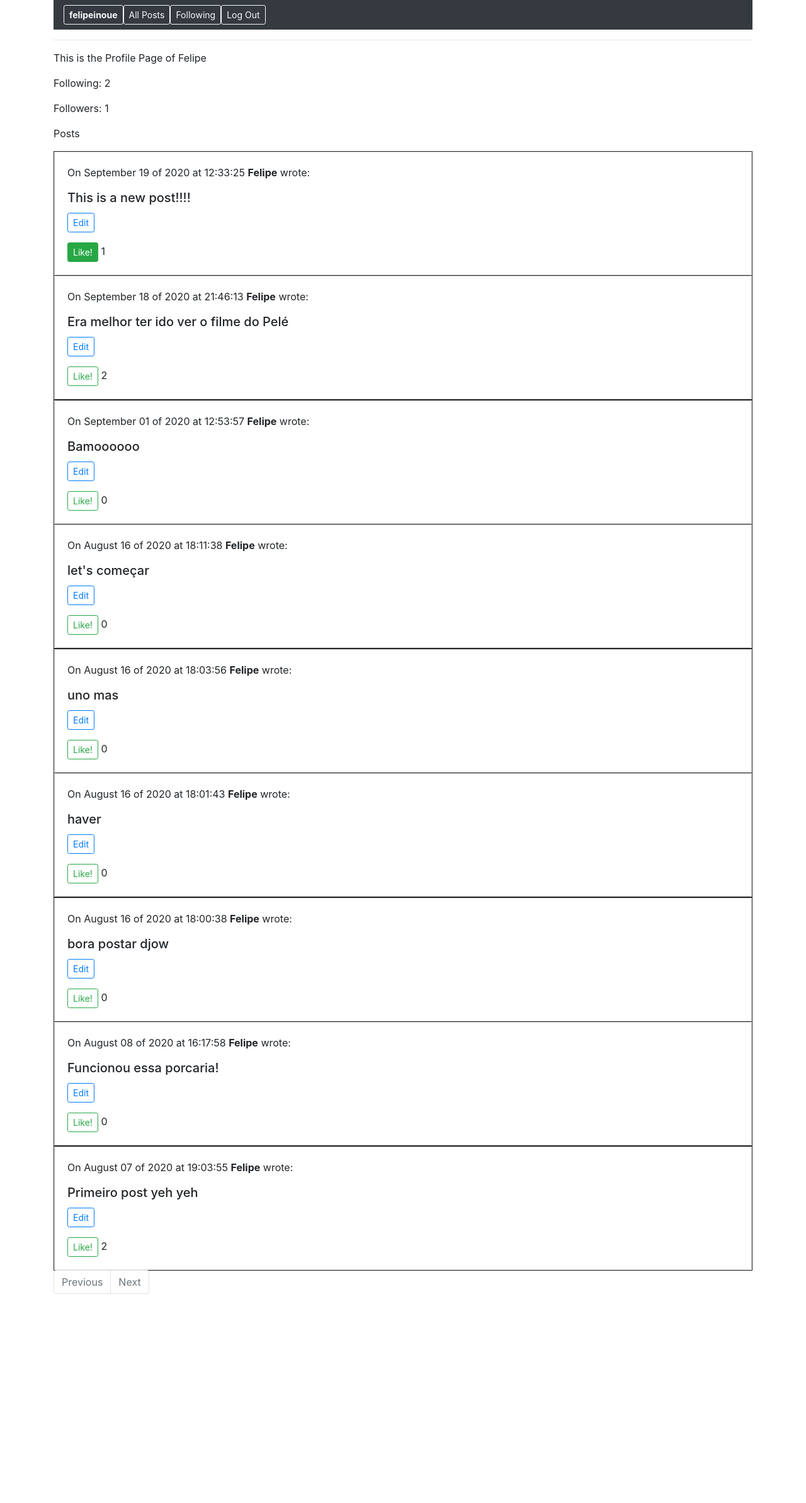
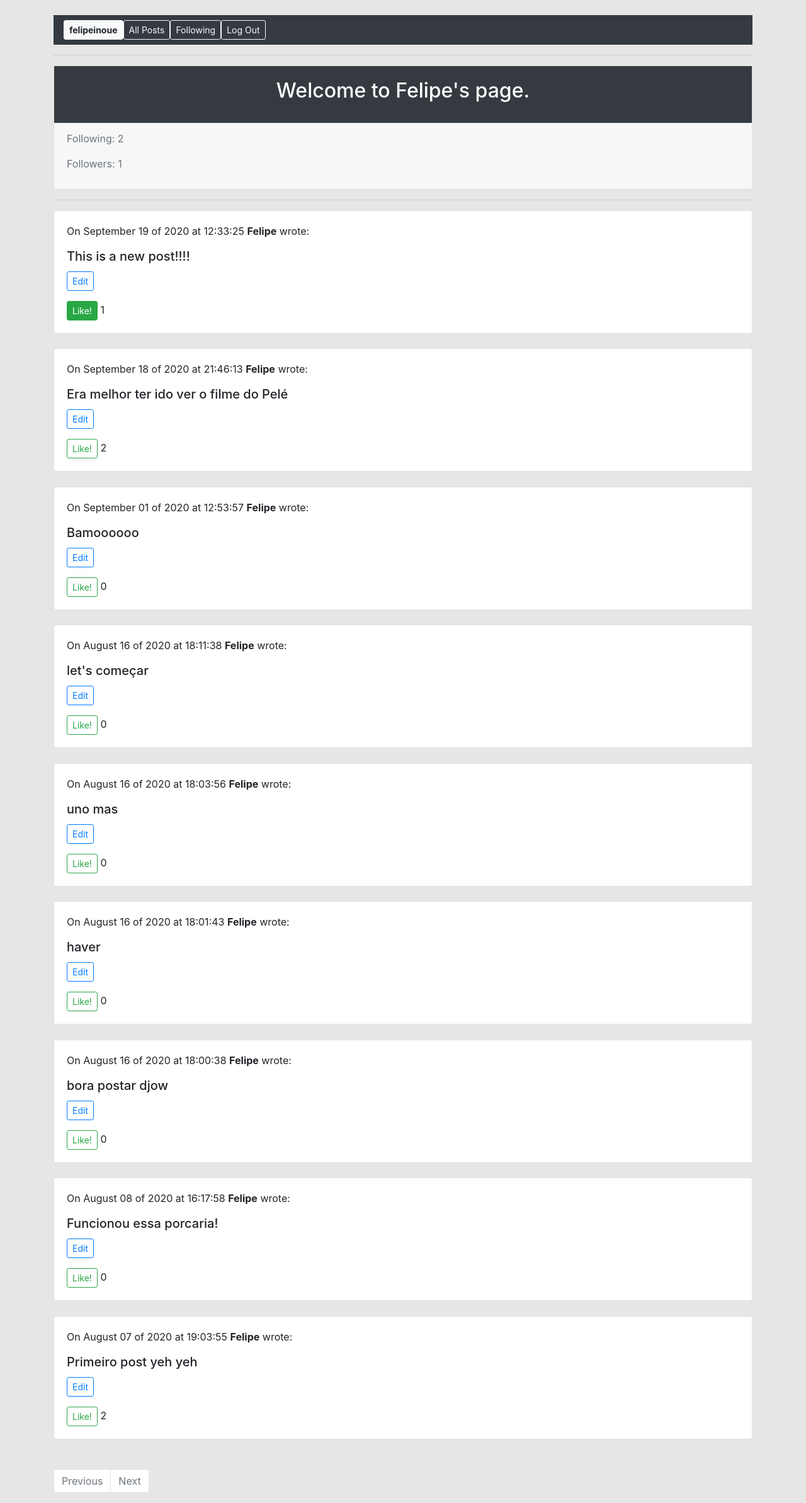
Before and after one commit to felipeinoue/network, a Django app: page /profile/1 in a window 1280 px wide. Shown: the whole page at 63% size. Before the commit the page ends 2055 px from the top, so only its background shows below. Run offline with Django 3.2, Linux system fonts and the light colour scheme; a user stored in the database is signed in; data comes from the database, SQL or seed files in the repository; both versions use the stored data as it was after the commit; some libraries are stand-ins or nearby versions.

Commit message:
styling done

```diff
--- a/network/static/network/following.js
+++ b/network/static/network/following.js
@@ -1,5 +1,7 @@
 
 document.addEventListener('DOMContentLoaded', function() {
+
+    document.getElementById('nav_following').className =    'btn btn-sm btn-outline-light active';
 
     const user_json = JSON.parse(document.getElementById('user-data').textContent);
     load_posts(user_json['id'], 'following', Fpage);
--- a/network/static/network/lib.js
+++ b/network/static/network/lib.js
@@ -13,7 +13,7 @@ function load_posts(user_id, Amethod, APage) {
 
       posts['results'].forEach(contents => {
         const post = document.createElement('div');
-        post.style = 'border: solid; border-width: 0.5px; margin: -0.5px 0px -0.5px 0px;';
+        post.style = 'border: none; border-width: 0.5px; margin: -0.5px 0px -0.5px 0px;';
         post.className = 'post';
 
         const user_json = JSON.parse(document.getElementById('user-data').textContent);
@@ -49,7 +49,8 @@ function load_posts(user_id, Amethod, APage) {
                               `<div id="post_like${contents.id}">${like_button}  ${contents.likes}</div>`+
                             `</div>`+
                           `</div>` +
-                        `</div>`;
+                        `</div>`+
+                        `<br>`;
 
         document.querySelector('#posts-view').append(post);
       });
--- a/network/static/network/network.js
+++ b/network/static/network/network.js
@@ -1,4 +1,6 @@
 document.addEventListener('DOMContentLoaded', function() {
+
+    document.getElementById('nav_allposts').className =     'btn btn-sm btn-outline-light active';
 
     const Factual_page = JSON.parse(document.getElementById('actual_page').textContent);
 
--- a/network/static/network/profile.js
+++ b/network/static/network/profile.js
@@ -3,6 +3,8 @@ let Fuser_json
 const profile_id = parseInt(document.location.pathname.replace('/profile/', ''))
 
 document.addEventListener('DOMContentLoaded', function() {
+
+    document.getElementById('nav_profile').className =      'btn btn-sm btn-outline-light active';
 
     const Factual_page = JSON.parse(document.getElementById('actual_page').textContent);
 
--- a/network/templates/network/layout.html
+++ b/network/templates/network/layout.html
@@ -9,7 +9,9 @@
         {% block script %}
         {% endblock %}
     </head>
-    <body class="container">
+    <body class="container" style="background-color: rgb(230, 230, 230);">
+
+        <br>
 
         <nav class="navbar navbar-expand-lg navbar-dark bg-dark">
             <button class="navbar-toggler" type="button" data-toggle="collapse" data-target="#navbarText" aria-controls="navbarText" aria-expanded="false" aria-label="Toggle navigation">
@@ -18,11 +20,11 @@
             <div class="collapse navbar-collapse" id="navbarText">
                 <ul class="navbar-nav mr-auto">
                     {% if user.is_authenticated %}
-                    <a class="btn btn-sm btn-outline-light" href="{% url 'profile' user.id %}"><strong>{{ user.username }}</strong></a>
+                    <a class="btn btn-sm btn-outline-light" id="nav_profile" href="{% url 'profile' user.id %}"><strong>{{ user.username }}</strong></a>
                     {% endif %}
-                    <a class="btn btn-sm btn-outline-light" href="{% url 'index' %}">All Posts</a>
+                    <a class="btn btn-sm btn-outline-light" id="nav_allposts" href="{% url 'index' %}">All Posts</a>
                     {% if user.is_authenticated %}
-                    <a class="btn btn-sm btn-outline-light" href="{% url 'following' %}">Following</a>
+                    <a class="btn btn-sm btn-outline-light" id="nav_following" href="{% url 'following' %}">Following</a>
                     <a class="btn btn-sm btn-outline-light" href="{% url 'logout' %}">Log Out</a>
                     {% else %}
                     <a class="btn btn-sm btn-outline-light" href="{% url 'login' %}">Log In</a>
@@ -31,39 +33,8 @@
                 </ul>
             </div>
         </nav>
+
         <hr>
-
-        <!-- <nav class="navbar navbar-expand-lg navbar-light bg-light">
-            <a class="navbar-brand" href="#">Network</a>
-
-            <div>
-              <ul class="navbar-nav mr-auto">
-                {% if user.is_authenticated %}
-                    <li class="nav-item">
-                        <a class="nav-link" href="{% url 'profile' user.id %}"><strong>{{ user.username }}</strong></a>
-                    </li>
-                {% endif %}
-                <li class="nav-item">
-                  <a class="nav-link" href="{% url 'index' %}">All Posts</a>
-                </li>
-                {% if user.is_authenticated %}
-                    <li class="nav-item">
-                        <a class="nav-link" href="{% url 'following' %}">Following</a>
-                    </li>
-                    <li class="nav-item">
-                        <a class="nav-link" href="{% url 'logout' %}">Log Out</a>
-                    </li>
-                {% else %}
-                    <li class="nav-item">
-                        <a class="nav-link" href="{% url 'login' %}">Log In</a>
-                    </li>
-                    <li class="nav-item">
-                        <a class="nav-link" href="{% url 'register' %}">Register</a>
-                    </li>
-                {% endif %}
-              </ul>
-            </div>
-          </nav> -->
 
         <div class="body">
             {{ user_json|json_script:"user-data" }}
--- a/network/templates/network/posts.html
+++ b/network/templates/network/posts.html
@@ -1,8 +1,7 @@
-<div id="posts-view">
-    <p>Posts</p>
-</div>
+<div id="posts-view"></div>
 
 <div>
+    <br>
     <nav aria-label="Page navigation example">
         <ul class="pagination">
             <li class="page-item"><a class="page-link" href="javascript:pagination(-1);" id="previous">Previous</a></li>
--- a/network/templates/network/profile.html
+++ b/network/templates/network/profile.html
@@ -3,14 +3,20 @@
 
 {% block body %}
 
-<div id="name-view">
-    <p>This is the Profile Page of {{ first_name }}</p>
-    <p>Following: {{ following_count }}</p>
-    <p>Followers: {{ followers_count }}</p>
-    {% if user.is_authenticated %}
-    <button id="follow-btn"></button>
-    {% endif %}
+<div class="card text-center">
+    <div class="card-body text-white bg-dark">
+        <h2 class="card-title">Welcome to {{ first_name }}'s page.</h2>
+    </div>
+    <div class="card-footer text-muted">
+        <p class="text-left">Following: {{ following_count }}</p>
+        <p class="text-left">Followers: {{ followers_count }}</p>
+        {% if user.is_authenticated %}
+        <button class="btn btn-dark btn-sm" id="follow-btn"></button>
+        {% endif %}
+    </div>
 </div>
+
+<hr>
 
 {% include "network/posts.html" %}
 
```
Also changed, not shown: db.sqlite3.
